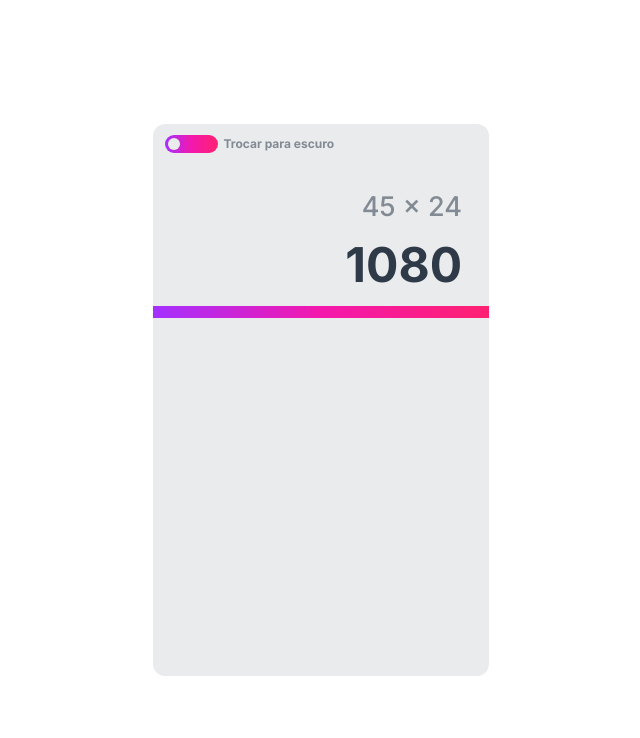
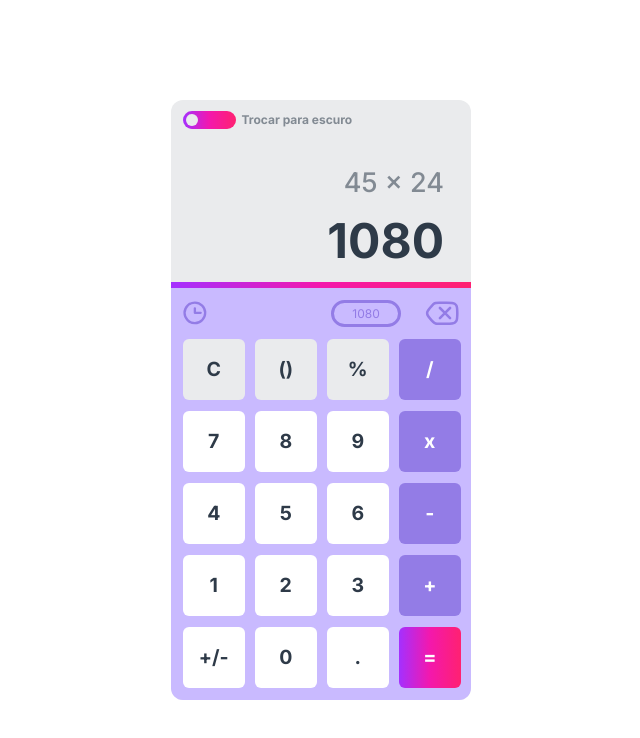
Before and after one commit to rodrigomendezx777/calculator-app-basic, a plain HTML site: page index.html in a window 1280 px wide. Shown: the whole page, without its empty margins (319-959 px from the left). Drawn offline with Linux system fonts and the light colour scheme.

Commit message:
feat: add buttons components

```diff
--- a/index.html
+++ b/index.html
@@ -30,7 +30,54 @@
                 </div>
             </div>
             <div class="calculator__divider"></div>
-            <div class="calculator__body"></div>
+            <div class="calculator__body">
+                <div class="action__container">
+                    <img class="action__history" src="./assets/history-icon.svg" alt="History Button">
+                    <div class="action__buttons">
+                        <div class="action__result">1080</div>
+                        <img class="action__clear-display" src="./assets/clear-icon.svg" alt="Clear Display Button">
+                    </div>
+                </div>
+
+                <div class="calculator__buttons">
+                    <div class="calculator__numerals">
+                        <div class="calculator__group">
+                            <div class="calculator__button calculator__sec-operator">C</div>
+                            <div class="calculator__button calculator__sec-operator">()</div>
+                            <div class="calculator__button calculator__sec-operator">%</div>
+                        </div>
+                        <div class="calculator__group">
+                            <div class="calculator__button calculator__number">7</div>
+                            <div class="calculator__button calculator__number">8</div>
+                            <div class="calculator__button calculator__number">9</div>
+                        </div>
+                        <div class="calculator__group">
+                            <div class="calculator__button calculator__number">4</div>
+                            <div class="calculator__button calculator__number">5</div>
+                            <div class="calculator__button calculator__number">6</div>
+                        </div>
+
+                        <div class="calculator__group">
+                            <div class="calculator__button calculator__number">1</div>
+                            <div class="calculator__button calculator__number">2</div>
+                            <div class="calculator__button calculator__number">3</div>
+                        </div>
+
+                        <div class="calculator__group">
+                            <div class="calculator__button calculator__number">+/-</div>
+                            <div class="calculator__button calculator__number">0</div>
+                            <div class="calculator__button calculator__number">.</div>
+                        </div>
+                    </div>
+                    <div class="calculator__main-operators">
+                        <div class="calculator__button calculator__operator">/</div>
+                        <div class="calculator__button calculator__operator">x</div>
+                        <div class="calculator__button calculator__operator">-</div>
+                        <div class="calculator__button calculator__operator">+</div>
+                        <div class="calculator__button calculator__equal">=</div>
+                    </div>
+                </div>
+            </div>
         </div>
     </main>
 
--- a/styles/index.style.css
+++ b/styles/index.style.css
@@ -10,8 +10,10 @@
     font-family: "Inter", sans-serif;
     font-size: 12px;
 
+    --p-x2s: .25rem;
     --p-xs: .875rem;
     --p-sm: 1rem;
+    --p-md: 1.5rem;
     --p-lg: 2rem;
     --p-xl: 2.25rem;
 
@@ -21,6 +23,7 @@
     --fs-x4l: 4rem;
 
     --color-gray: #828A93;
+    --color-light-purple: #937CE6;
 
     --background-gradient-ptp: linear-gradient(90deg, #A430FF 0%, #F318AD 49.74%, #FF2171 100%);
 }
@@ -33,10 +36,13 @@ main {
 }
 
 .calculator__container {
-    width: 28rem;
-    height: 46rem;
+    width: 25rem;
+    height: 50rem;
     background: var(--main-background-color);
     border-radius: 1rem;
+    display: flex;
+    flex-direction: column;
+    overflow: hidden;
 }
 
 .switch-color__container {
@@ -98,3 +104,90 @@ main {
     width: 100%;
     height: 1rem;
 }
+
+.calculator__body {
+    background: var(--body-background-color);
+    width: 100%;
+    flex: 1;
+}
+
+.action__container {
+    display: flex;
+    justify-content: space-between;
+    align-items: center;
+    padding: var(--p-sm);
+}
+
+.action__buttons {
+    display: flex;
+    justify-content: space-between;
+    align-items: center;
+    gap: 2rem;
+}
+
+.action__container img {
+    height: 2rem;
+    cursor: pointer;
+}
+
+.action__result {
+    padding: var(--p-x2s) var(--p-md);
+    border: 3px solid var(--color-light-purple);
+    border-radius: 1.5rem;
+    color: var(--color-light-purple);
+}
+
+.calculator__buttons {
+    display: flex;
+    padding: var(--p-sm);
+    padding-top: 0;
+    gap: .875rem;
+}
+
+.calculator__numerals {
+    display: flex;
+    flex-direction: column;
+    gap: .875rem;
+}
+
+.calculator__group {
+    display: flex;
+    gap: .875rem;
+}
+
+.calculator__main-operators {
+    display: flex;
+    flex-direction: column;
+    gap: .875rem;
+}
+
+.calculator__button {
+    width: 5.125rem;
+    height: 5.125rem;
+    display: flex;
+    align-items: center;
+    justify-content: center;
+    font-size: 1.625rem;
+    font-weight: 700;
+    color: var(--color-text-main);
+    cursor: pointer;
+    border-radius: .5rem;
+}
+
+.calculator__sec-operator {
+    background: var(--sec-operators-background-color);
+}
+
+.calculator__number {
+    background: var(--numbers-background-color);
+}
+
+.calculator__operator {
+    background: var(--color-light-purple);
+    color: #FFF;
+}
+
+.calculator__equal {
+    background: var(--background-gradient-ptp);
+    color: #FFF;
+}
```
